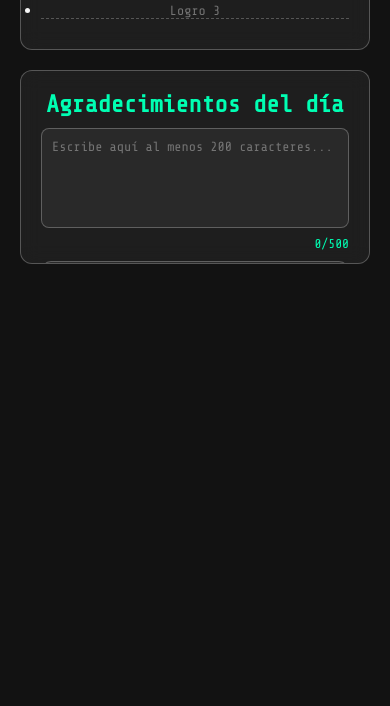
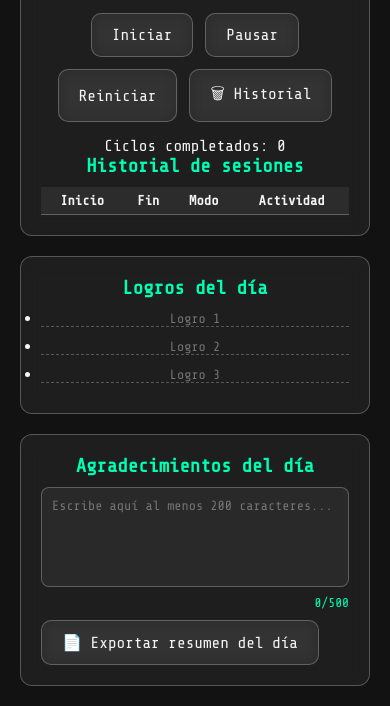
Before and after one commit to KaniCode78/kanipomo, a plain HTML site: page index.html in a window 390 px wide. Shown: the part 615-1321 px from the top of the page. Before the commit the page ends 879 px from the top, so only its background shows below. Drawn offline with nearby package versions, Linux system fonts and the light colour scheme.

Commit message:
Update style.css

```diff
--- a/assets/css/style.css
+++ b/assets/css/style.css
@@ -249,14 +249,46 @@ h1, h2, h3 {
   background-color: #ffffff10;
 }
 
-/* ============ RESPONSIVE ============ */
+/* ============ RESPONSIVE MEJORADO ============ */
 @media (max-width: 768px) {
   .dashboard {
-    grid-template-columns: 1fr;
-    grid-template-rows: repeat(4, auto);
-    overflow-y: scroll;
+    display: flex;
+    flex-direction: column;
+    gap: 20px;
+    height: auto;
+    max-height: none;
+    overflow: visible;
   }
+
+  .cuadrante {
+    height: auto;
+    max-height: none;
+    overflow: visible;
+  }
+
   body {
     overflow: auto;
+    height: auto;
   }
 }
+
+@media (max-width: 480px) {
+  h1, h2, h3 {
+    font-size: 1.2rem;
+  }
+
+  #timer {
+    font-size: 2.2rem;
+  }
+
+  .buttons button,
+  #gratitud button {
+    font-size: 1rem;
+    padding: 12px 20px;
+  }
+
+  .modal-content button {
+    font-size: 0.9rem;
+    padding: 10px 14px;
+  }
+}
```
